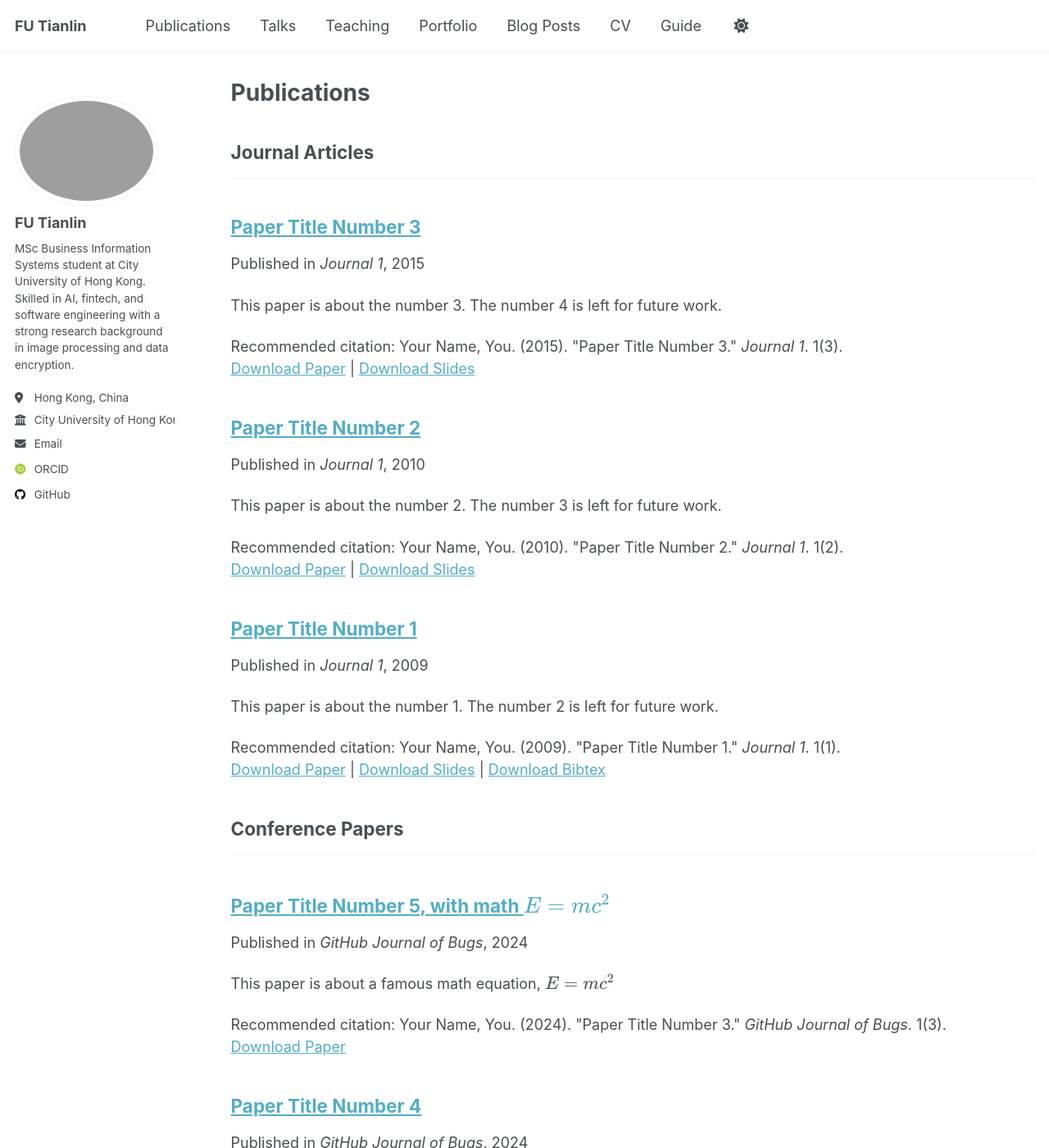
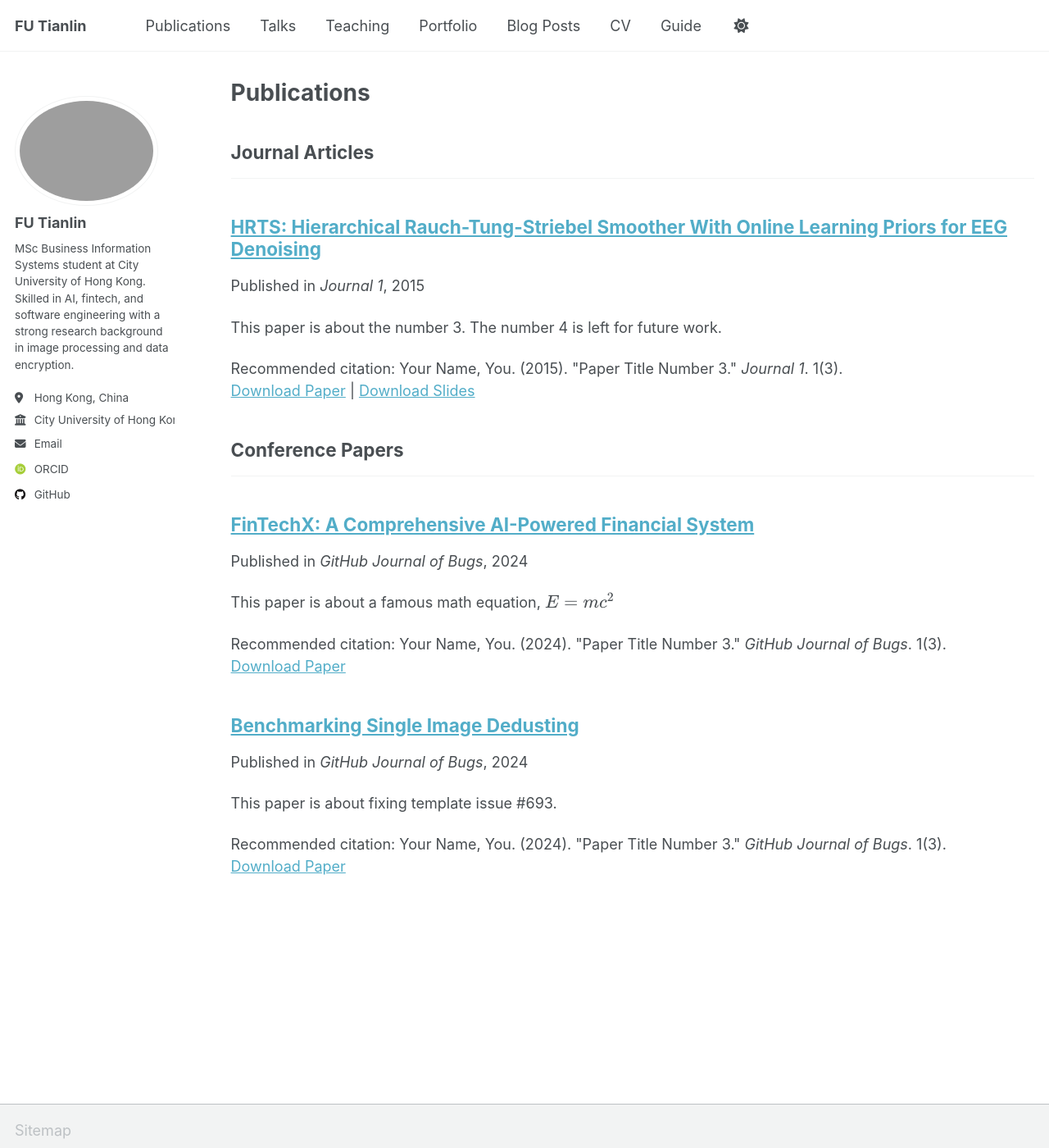
Before and after one commit to Futianlin/FUTianlin-CityU, a Jekyll site: the page built from _pages/publications.html, in a window 1280 px wide and 1400 px high. Shown: the whole window at 82% size. Built offline with Jekyll 4.4.1, drawn with Linux system fonts in a browser that asks for light colours; some web fonts are replaced; a script that is not in the unit is left out.

Commit message:
publications

```diff
--- a/_publications/2009-10-01-paper-title-number-1.md
+++ /dev/null
@@ -1,14 +0,0 @@
----
-title: "Paper Title Number 1"
-collection: publications
-category: manuscripts
-permalink: /publication/2009-10-01-paper-title-number-1
-excerpt: 'This paper is about the number 1. The number 2 is left for future work.'
-date: 2009-10-01
-venue: 'Journal 1'
-slidesurl: 'http://academicpages.github.io/files/slides1.pdf'
-paperurl: 'http://academicpages.github.io/files/paper1.pdf'
-bibtexurl: 'http://academicpages.github.io/files/bibtex1.bib'
-citation: 'Your Name, You. (2009). &quot;Paper Title Number 1.&quot; <i>Journal 1</i>. 1(1).'
----
-The contents above will be part of a list of publications, if the user clicks the link for the publication than the contents of section will be rendered as a full page, allowing you to provide more information about the paper for the reader. When publications are displayed as a single page, the contents of the above "citation" field will automatically be included below this section in a smaller font.
--- a/_publications/2010-10-01-paper-title-number-2.md
+++ /dev/null
@@ -1,14 +0,0 @@
----
-title: "Paper Title Number 2"
-collection: publications
-category: manuscripts
-permalink: /publication/2010-10-01-paper-title-number-2
-excerpt: 'This paper is about the number 2. The number 3 is left for future work.'
-date: 2010-10-01
-venue: 'Journal 1'
-slidesurl: 'http://academicpages.github.io/files/slides2.pdf'
-paperurl: 'http://academicpages.github.io/files/paper2.pdf'
-citation: 'Your Name, You. (2010). &quot;Paper Title Number 2.&quot; <i>Journal 1</i>. 1(2).'
----
-
-The contents above will be part of a list of publications, if the user clicks the link for the publication than the contents of section will be rendered as a full page, allowing you to provide more information about the paper for the reader. When publications are displayed as a single page, the contents of the above "citation" field will automatically be included below this section in a smaller font.
--- a/_publications/2015-10-01-paper-title-number-3.md
+++ b/_publications/2015-10-01-paper-title-number-3.md
@@ -1,5 +1,5 @@
 ---
-title: "Paper Title Number 3"
+title: "HRTS: Hierarchical Rauch-Tung-Striebel Smoother With Online Learning Priors for EEG Denoising"
 collection: publications
 category: manuscripts
 permalink: /publication/2015-10-01-paper-title-number-3
--- a/_publications/2025-06-08-paper-title-number-5.md
+++ b/_publications/2025-06-08-paper-title-number-5.md
@@ -1,5 +1,5 @@
 ---
-title: "Paper Title Number 5, with math $$E=mc^2$$"
+title: "FinTechX: A Comprehensive AI-Powered Financial System"
 collection: publications
 category: conferences
 permalink: /publication/2024-02-17-paper-title-number-4
```
Also changed, not shown: _publications/2024-02-17-paper-title-number-4.md (+1 -1 lines).
